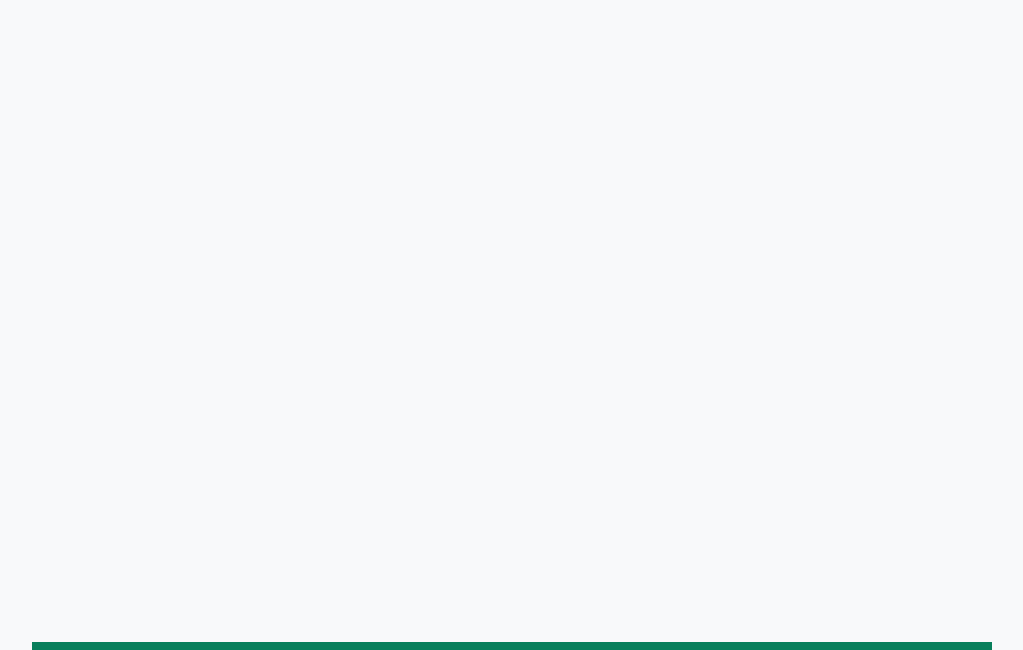
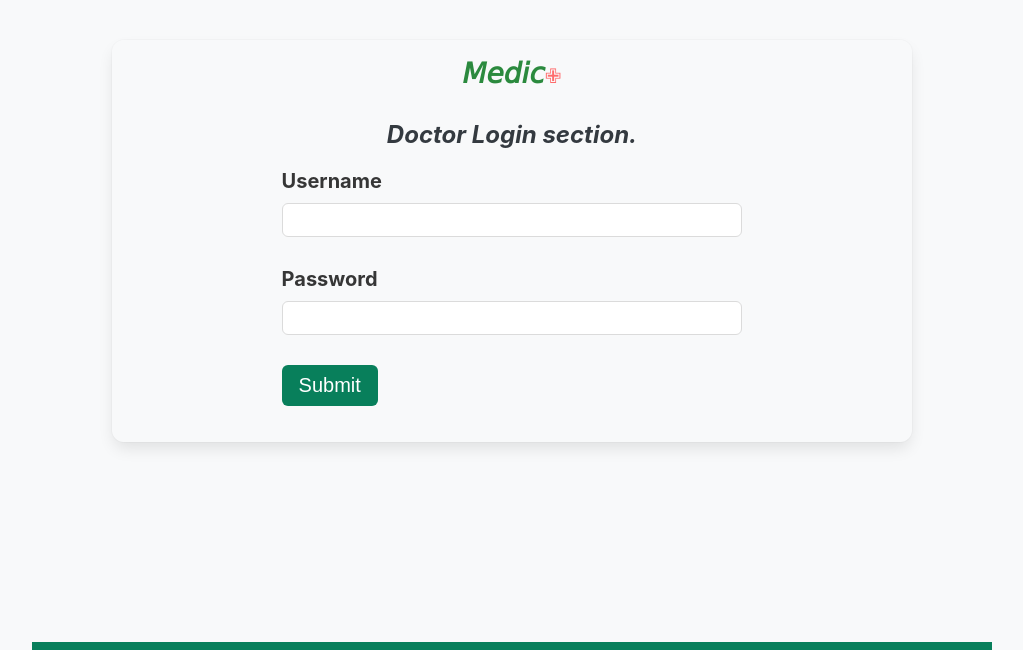
Before and after one commit to kenmusau/medi-plan-client, a React (Create React App) app: page /doctorLogin in a window 1280 px wide. Before the commit this address had no page. Shown: the part 150-800 px from the top of the page, without its empty margins (128-1151 px from the left). Built offline with nearby package versions, Linux system fonts and the light colour scheme.

Commit message:
update doctor login route

```diff
--- a/src/App.js
+++ b/src/App.js
@@ -2,6 +2,7 @@ import { Route, Routes } from "react-router-dom";
 import Home from "./components/Home/Home";
 import SignUpForm from "./components/SignUpForm/SignUpForm";
 import LogInForm from "./components/LogInForm/LogInForm";
+import DoctorLogin from "./components/LogInForm/DoctorLogin";
 function App() {
   return (
     <div className="App">
@@ -9,6 +10,7 @@ function App() {
         <Route path="/" element={<Home />} />
         <Route path="/register" element={<SignUpForm />} />
         <Route path="/login" element={<LogInForm />} />
+        <Route path="/doctorLogin" element={<DoctorLogin />} />
       </Routes>
     </div>
   );
--- a/src/components/Home/Home.js
+++ b/src/components/Home/Home.js
@@ -18,7 +18,7 @@ function Home() {
         <nav className="home_nav">
           <a href="#featured">Featured</a>
           <a href="#services">Services</a>
-          <Link to="" href="#doctor">
+          <Link to="/doctorLogin" href="#doctor">
             Doctor
           </Link>
           <Link to="/login" className="login">
--- a/src/components/LogInForm/DoctorLogin.js
+++ b/src/components/LogInForm/DoctorLogin.js
@@ -21,7 +21,7 @@ function LogInForm() {
         <span className="logo_init">𝘔𝘦𝘥𝘪𝘤</span>
         <span className="logo_end">✙</span>
       </Link>
-      <h2 className="hook_form_header">Enter your Details to login.</h2>
+      <h2 className="hook_form_header">Doctor Login section.</h2>
       <form className="sign_up_form" onSubmit={handleSubmit(onSubmit)}>
         <label htmlFor="username">Username</label>
         <input
```
